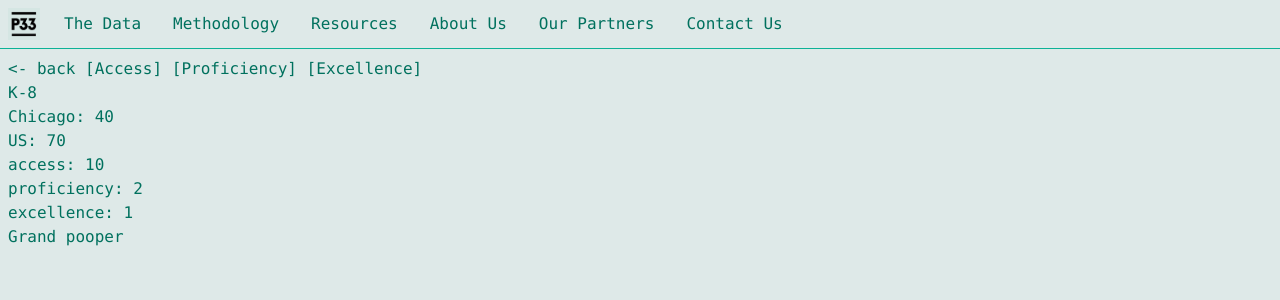
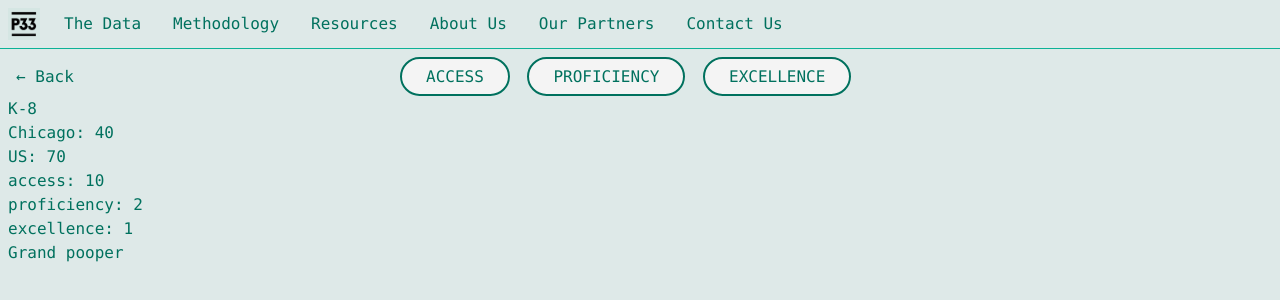
Before and after one commit to p33chicago/P33-DEI-dashboard-project, a SvelteKit app in the folder web/: page /k8/access in a window 1280 px wide. Shown: the top 300 px of the page. Built offline with nearby package versions, Linux system fonts and the light colour scheme.

Commit message:
rough subnav

```diff
--- a/web/src/routes/(data)/+layout.svelte
+++ b/web/src/routes/(data)/+layout.svelte
@@ -1,5 +1,12 @@
-&lt;- back
-
-[Access] [Proficiency] [Excellence]
+<div class="flex m-2">
+    <div class="flex-none w-96">
+        <a href="/">&larr; Back</a>
+    </div>
+    <div class="flex-auto space-x-2">
+        <a class="bg-white border-2 rounded-full py-2 px-6 uppercase" href="access">Access</a>
+        <a class="bg-white border-2 rounded-full py-2 px-6 uppercase" href="proficiency">Proficiency</a>
+        <a class="bg-white border-2 rounded-full py-2 px-6 uppercase" href="excellence">Excellence</a>
+    </div>
+</div>
 
 <slot />
```
